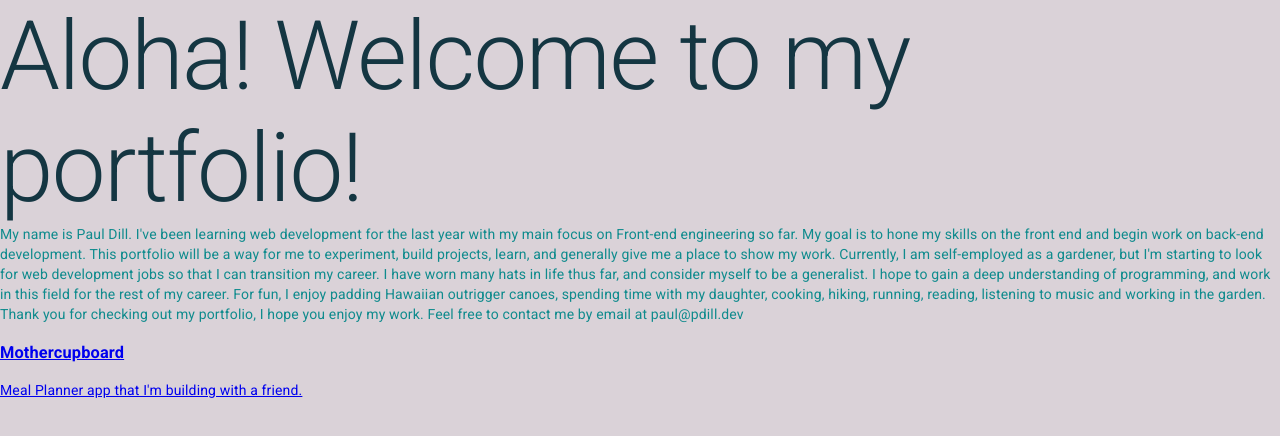
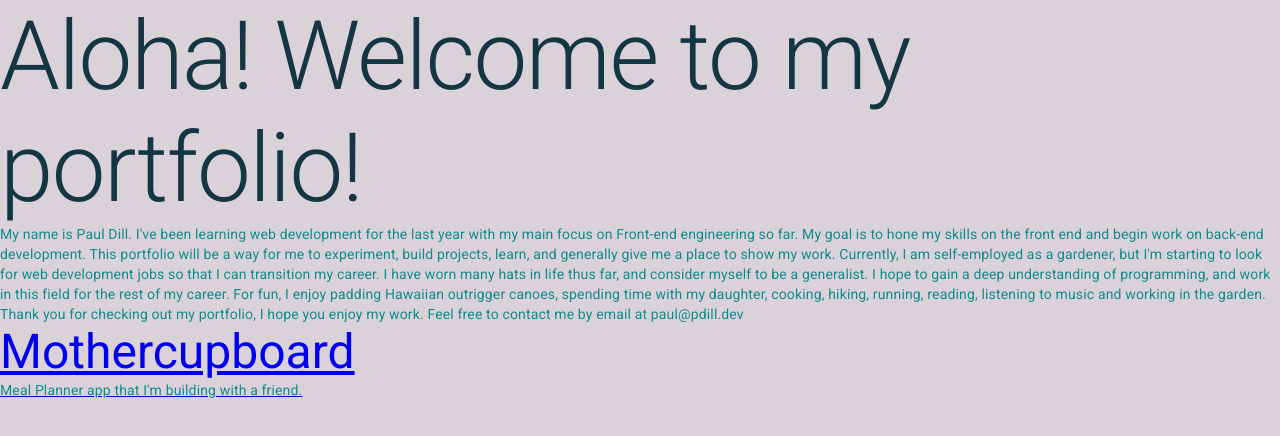
Before and after one commit to Dillweed5446/pdill.dev, a Next.js app in the folder pdill.dev/: page / in a window 1280 px wide. Shown: the top 436 px of the page. Built offline with nearby package versions, Linux system fonts and the light colour scheme.

Commit message:
:art: Updated index.js so that theme finally works

```diff
--- a/pdill.dev/pages/index.js
+++ b/pdill.dev/pages/index.js
@@ -29,10 +29,10 @@ export default function Home () {
           Feel free to contact me by email at paul@pdill.dev {/*Add link here*/}
         </Typography>
 
-        <div className="grid" color="warning">
+        <div className="grid" >
           <a href="https://mothercupboard.com" className="card">
-            <h3>Mothercupboard</h3>
-            <p>Meal Planner app that I'm building with a friend.</p>
+            <Typography variant="h3" color="warning">Mothercupboard</Typography>
+            <Typography variant="p" color="secondary">Meal Planner app that I'm building with a friend.</Typography>
           </a>
 
 
```
